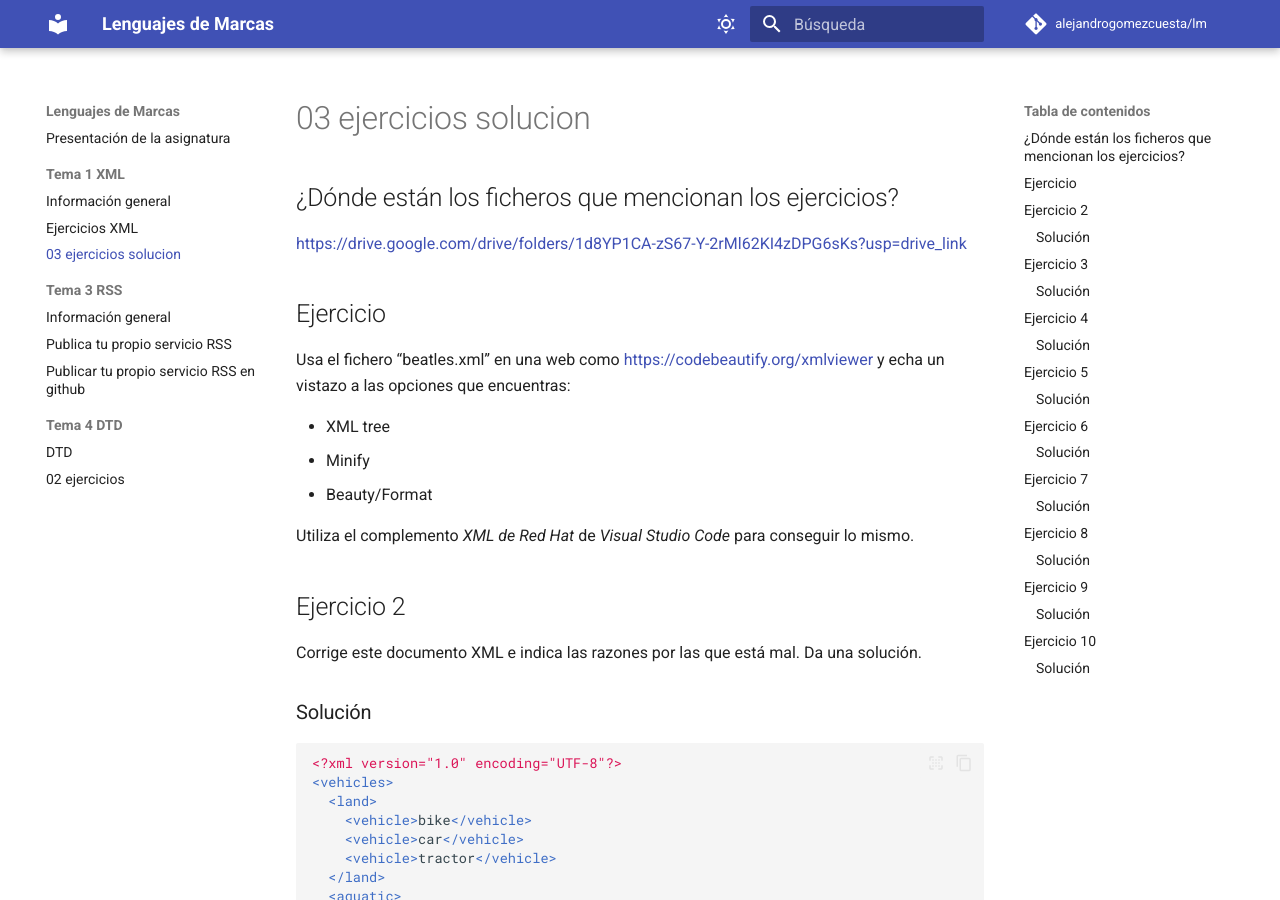
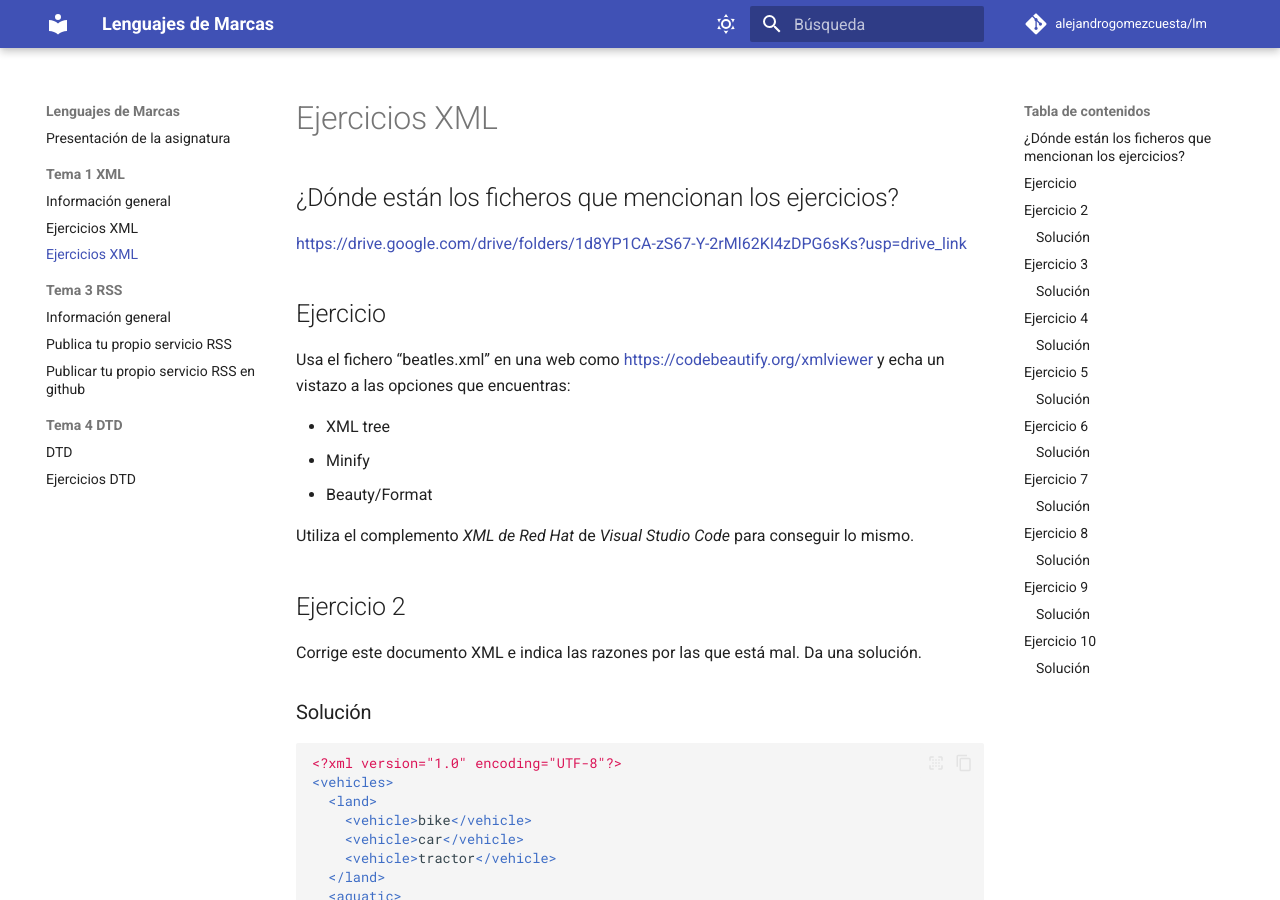
Before and after one commit to alejandrogomezcuesta/lm, an MkDocs documentation site: the page built from docs/Tema 1 XML/03-ejercicios-solucion.md, in a window 1280 px wide and 900 px high. Built offline with MkDocs 1.6.1 and Material for MkDocs 9.7.7, drawn with Linux system fonts in a browser that asks for light colours; comment, search, counter and statistics services are not loaded.

Commit message:
títulos corregidos

```diff
--- a/docs/Tema 1 XML/03-ejercicios-solucion.md
+++ b/docs/Tema 1 XML/03-ejercicios-solucion.md
@@ -1,3 +1,5 @@
+# Ejercicios XML
+
 ## ¿Dónde están los ficheros que mencionan los ejercicios?
 
 [https://drive.google.com/drive/folders/1d8YP1CA-zS67-Y-2rMl62KI4zDPG6sKs?usp=drive_link](https://drive.google.com/drive/folders/1d8YP1CA-zS67-Y-2rMl62KI4zDPG6sKs?usp=drive_link)
--- a/docs/Tema 4 DTD/02-ejercicios.md
+++ b/docs/Tema 4 DTD/02-ejercicios.md
@@ -1,3 +1,5 @@
+# Ejercicios DTD
+
 ## ¿Dónde están los ficheros que mencionan los ejercicios?
 
 [https://drive.google.com/drive/folders/1d8YP1CA-zS67-Y-2rMl62KI4zDPG6sKs?usp=drive_link](https://drive.google.com/drive/folders/1d8YP1CA-zS67-Y-2rMl62KI4zDPG6sKs?usp=drive_link)
```
